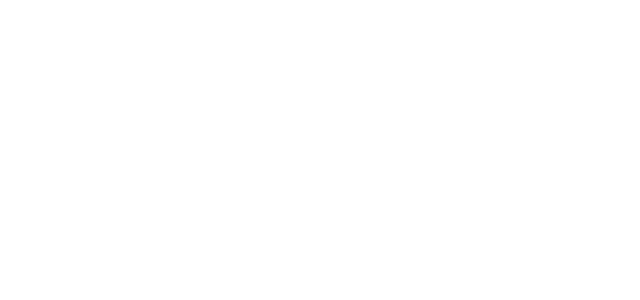
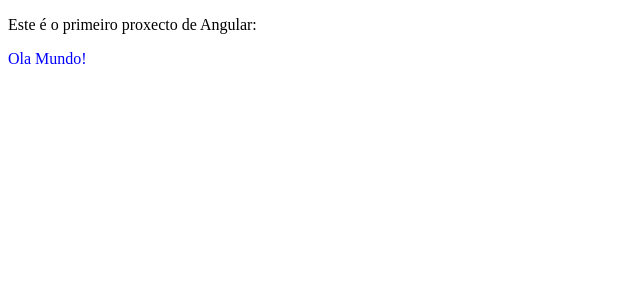
Before and after one commit to JCSC79/dwcc-angular-clases, an Angular app: page / in a window 1280 px wide. Shown: the top 300 px of the page, without its empty margins (0-640 px from the left). Built offline with nearby package versions, Linux system fonts and the light colour scheme.

Commit message:
Automático: Añadido T05E02-OlaMundo

```diff
--- a/src/app/app.component.css
+++ b/src/app/app.component.css
@@ -0,0 +1,3 @@
+p {
+    color: blue;
+}
--- a/src/app/app.component.html
+++ b/src/app/app.component.html
@@ -0,0 +1 @@
+<p>Ola Mundo!</p>
--- a/src/app/app.component.ts
+++ b/src/app/app.component.ts
@@ -2,19 +2,12 @@
 import { RouterOutlet } from '@angular/router';
 
 @Component({
-  selector: 'app-root',
+  selector: 'ola-mundo',
   standalone: true,
   imports: [RouterOutlet],
   templateUrl: './app.component.html',
   styleUrl: './app.component.css'
 })
 export class AppComponent {
-  title = '02-TypeScript';
-
-  // Declaramos unha propiedade de clase (variable) de tipo numérico inicializada a un valor
-  numero1: number = 5;
-  /* Declaramos unha propiedade de clase de tipo numérico non inicializada (engadimos nas opcións de compilador do tsconfig.json a seguinte clave
-    "strictPropertyInitialization": false,)
-  */
-  numero2: number;
+  title = '01-OlaMundo';
 }
--- a/src/index.html
+++ b/src/index.html
@@ -8,6 +8,7 @@
   <link rel="icon" type="image/x-icon" href="favicon.ico">
 </head>
 <body>
-  <app-root></app-root>
+  <p>Este é o primeiro proxecto de Angular:</p>
+  <ola-mundo></ola-mundo>
 </body>
 </html>
```
